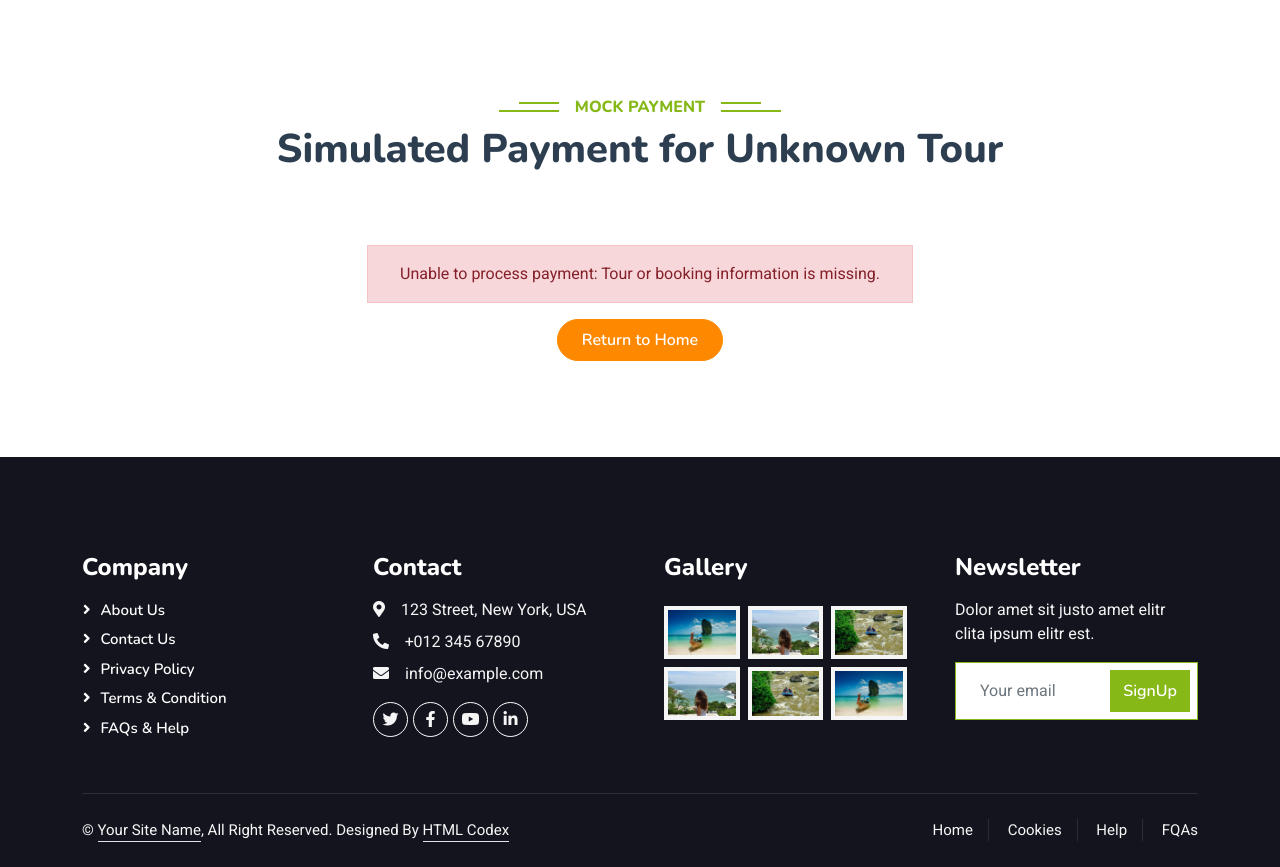
After one commit to Hootyhooty/HooterTour, a Flask app: template templates/mock_payment.html in a window 1280 px wide. The commit adds this page. Shown: the part 535-1402 px from the top of the page. Run offline with Flask 3, Linux system fonts and the light colour scheme; the template is opened without the code that fills it: values that come from a table or form of the project are taken from there, others are empty; parts of the project's set-up code (start-up, migrations or seed data) failed here and were passed over; some libraries are stand-ins or nearby versions.

Commit message:
change transaction method since there is a restriction in stripe and couldnt get verify. here I use mocking method

```diff
--- a/controllers/viewController.py
+++ b/controllers/viewController.py
@@ -14,6 +14,8 @@ from db import db
 from functools import wraps
 import random
 from io import BytesIO
+from flask_wtf import FlaskForm
+from wtforms import HiddenField
 
 # Middleware equivalent to alerts
 def alerts(f):
@@ -357,7 +359,7 @@ def package():
 def team():
     try:
         # Redirect to about page since team functionality is now in about
-        return redirect(url_for('view_routes.about'))
+        return redirect(url_for('viewRoutes.about'))
     except Exception as e:
         print(f"Error in team redirect: {str(e)}")
         flash(f'Error redirecting to about page: {e}', 'error')
@@ -489,3 +491,52 @@ def booking_summary(booking_id):
         logger.error(f"Error in booking_summary: {str(e)}")
         flash(f'Error loading booking summary: {e}', 'error')
         return render_template('error.html', title='Error'), 500
+
+class MockPaymentForm(FlaskForm):
+    booking_id = HiddenField('booking_id')
+
+def mock_payment():
+    try:
+        booking_id = request.args.get('booking_id')
+        if not booking_id:
+            raise AppError('Booking ID missing', 400)
+        booking = Booking.objects(id=booking_id).first()
+        if not booking:
+            raise AppError('Booking not found', 404)
+        if str(booking.user.id) != str(g.user.id):
+            raise AppError('Unauthorized: You can only access your own bookings', 403)
+        tour = Tour.objects(id=booking.tour.id).first()
+        if not tour:
+            raise AppError('Associated tour not found', 404)
+        form = MockPaymentForm(booking_id=booking_id)
+        return render_template('mock_payment.html', title='Mock Payment', booking_id=booking_id, tour=tour, form=form)
+    except AppError as e:
+        raise e
+    except Exception as e:
+        logger.error(f"Error in mock_payment: {str(e)}")
+        flash(f'Error loading mock payment page: {e}', 'error')
+        return render_template('error.html', title='Error'), 500
+
+def mock_payment_success():
+    try:
+        booking_id = request.form.get('booking_id')
+        if not booking_id:
+            raise AppError('Booking ID missing', 400)
+
+        booking = Booking.objects(id=booking_id).first()
+        if not booking:
+            raise AppError('Booking not found', 404)
+
+        if str(booking.user.id) != str(g.user.id):
+            raise AppError('Unauthorized: You can only access your own bookings', 403)
+
+        booking.update(paid=True)
+
+        return redirect(url_for('view_routes.booking_summary', id=booking_id, alert='booking'))
+
+    except AppError as e:
+        raise e
+    except Exception as e:
+        logger.error(f"Error in mock_payment_success: {str(e)}")
+        flash(f'Error processing mock payment: {e}', 'error')
+        return render_template('error.html', title='Error'), 500
--- a/routes/viewRoutes.py
+++ b/routes/viewRoutes.py
@@ -4,7 +4,7 @@ from Utils.AppError import AppError
 from controllers.viewController import (
     home, get_tour, get_account, get_my_tours,
     destination, about, contact, service, error, package, team, testimonial, alerts, dashboard, serve_image,
-    guide_profile, payment, booking_summary
+    guide_profile, payment, booking_summary, mock_payment, mock_payment_success
 )
 from controllers.authController import is_logged_in, protect, logger
 
@@ -29,6 +29,8 @@ view_routes.route('/overview', endpoint='overview')(is_logged_in(alerts(home)))
 view_routes.route('/tour/<slug>')(is_logged_in(alerts(get_tour)))
 view_routes.route('/account')(is_logged_in(alerts(get_account)))
 view_routes.route('/me')(is_logged_in(protect(get_my_tours)))
+view_routes.route('/mock-payment', methods=['GET'], endpoint='mock_payment')(is_logged_in(protect(mock_payment)))
+view_routes.route('/mock-payment-success', methods=['POST'], endpoint='mock_payment_success')(is_logged_in(protect(mock_payment_success)))
 
 # Updated payment route
 @view_routes.route('/payment/<id>', methods=['GET'], endpoint='payment')
--- /dev/null
+++ b/templates/mock_payment.html
@@ -0,0 +1,38 @@
+{% extends "base.html" %}
+
+{% block content %}
+    <div class="container-xxl py-5">
+        <div class="container">
+            <div class="text-center pb-4 wow fadeInUp" data-wow-delay="0.1s">
+                <h6 class="section-title bg-white text-center text-primary px-3">Mock Payment</h6>
+                <h1 class="mb-5">Simulated Payment for {{ tour.name | default('Unknown Tour', true) }}</h1>
+            </div>
+            <div class="row justify-content-center">
+                <div class="col-lg-6 wow fadeInUp" data-wow-delay="0.3s">
+                    {% if tour and booking_id %}
+                        <div class="card text-center">
+                            <div class="card-body">
+                                <p>This is a mock payment page for portfolio purposes. Click below to simulate a successful payment.</p>
+                                <p><strong>Tour:</strong> {{ tour.name }}</p>
+                                <p><strong>Price:</strong> ${{ "%.2f" | format(tour.price | default(0)) }}</p>
+                                <form action="{{ url_for('view_routes.mock_payment_success') }}" method="POST">
+                                    {{ form.hidden_tag() }} <!-- Adds CSRF token if using Flask-WTF -->
+                                    <input type="hidden" name="booking_id" value="{{ booking_id }}">
+                                    <button type="submit" class="btn btn-success rounded-pill py-2 px-4 mt-3" aria-label="Complete Mock Payment">Complete Payment (Mock)</button>
+                                </form>
+                                <a href="{{ url_for('view_routes.get_tour_by_slug', slug=tour.slug) }}" class="btn btn-secondary rounded-pill py-2 px-4 mt-3" aria-label="Cancel Payment">Cancel Payment</a>
+                            </div>
+                        </div>
+                    {% else %}
+                        <div class="alert alert-danger text-center" role="alert">
+                            Unable to process payment: Tour or booking information is missing.
+                        </div>
+                        <div class="text-center mt-3">
+                            <a href="{{ url_for('view_routes.home') }}" class="btn btn-secondary rounded-pill py-2 px-4" aria-label="Return to Home">Return to Home</a>
+                        </div>
+                    {% endif %}
+                </div>
+            </div>
+        </div>
+    </div>
+{% endblock %}
```
Also changed, not shown: controllers/bookingController.py (+5 -11 lines), templates/payment.html (+7 -2 lines).
